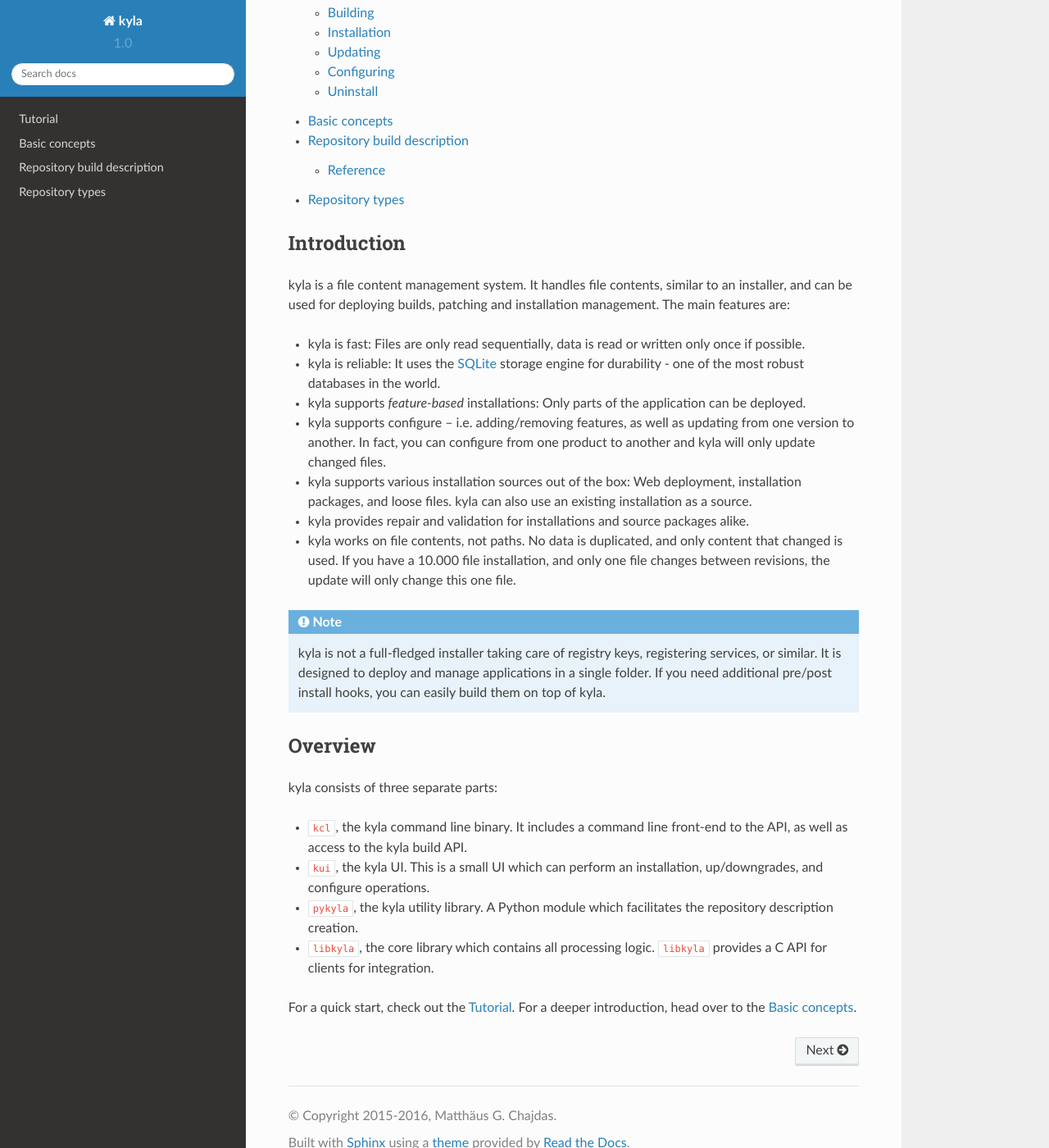
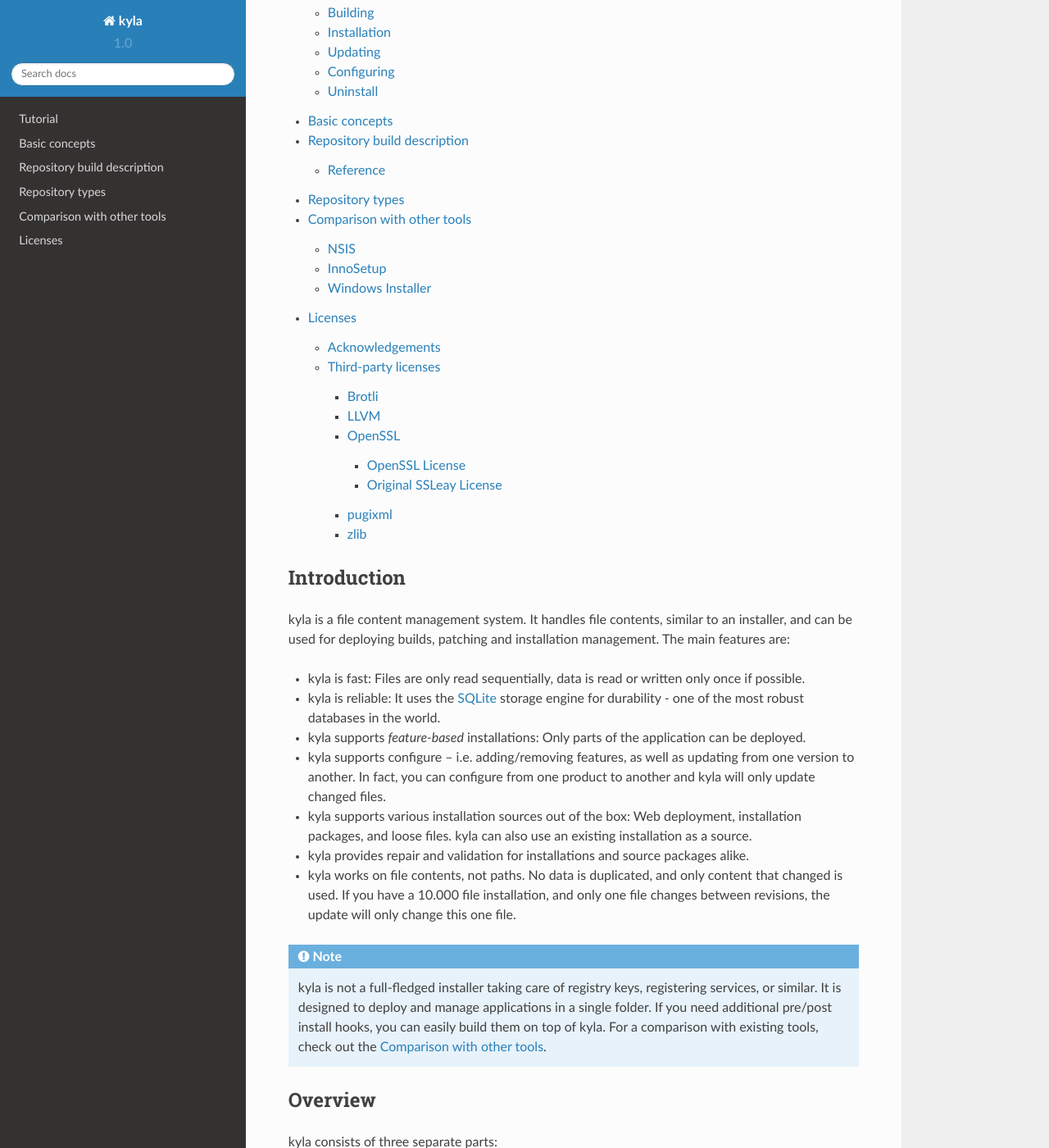
Before and after one commit to Anteru/kyla, a Sphinx documentation site: the page built from doc/source/index.rst, in a window 1280 px wide and 1400 px high, scrolled down 240 px. Shown: the whole window at 82% size. Built offline with Sphinx 7.4.7 and the Read the Docs theme 2.0.0, drawn with Linux system fonts in a browser that asks for light colours; some of the changed lines change nothing that is shown.

Commit message:
Move licenses into docs, add comparison with other tools.

```diff
--- /dev/null
+++ b/doc/source/comparison.rst
@@ -0,0 +1,42 @@
+Comparison with other tools
+===========================
+
+NSIS
+----
+
+The `Nullsoft Scriptable Install System <http://nsis.sourceforge.net/Main_Page>`_ is a popular and fully fledged installation system. It works at a much higher level than kyla and supports the creation of shortcuts, has a scripting language, and creates self-extracting installations.
+
+The main differences are:
+
+* kyla has native support for updating and updates only the required files - NSIS does not have built-in support for this.
+* NSIS is not designed for integration - it takes care of dialogs, for example - while kyla is
+* NSIS does not support repairing or changing installations
+* NSIS supports only Windows (the generated installers only support Windows) [#nsis_win]_
+
+InnoSetup
+---------
+
+`InnoSetup <http://www.jrsoftware.org/isinfo.php>`_ is another popular Windows installation system. Similar to NSIS, it provides a high-level installation framework, and comes with it's own scripting engine and even an IDE.
+
+The main differences are:
+
+* kyla has native support for updating and updates only the required files - InnoSetup can update, but it is not aware which files have changed and which haven't.
+* InnoSetup is not designed for integration - it takes care of dialogs, for example - while kyla is
+* InnoSetup does not support repairing or changing installations
+* InnoSetup supports only Windows
+
+Windows Installer
+-----------------
+
+`Windows Installer <msdn.microsoft.com/en-us/library/cc185688%28VS.85%29.aspx>`_ is also a fully fledged runtime for installations which is bundled with Windows. It is comparable with kyla as it also uses a database, but there are again many differences:
+
+* kyla can install directly from web, while the Windows Installer will download a package first before it starts installing [#wi_web]_
+* Windows Installer supports only Windows
+* Windows Installer does not support modern compression algorithms. Only cabinet files are supported.
+* Windows Installer cannot split a file when creating an installation media - very large files will result in very large packages. [#wix_media]_
+
+.. rubric:: Footnotes
+
+.. [#nsis_win] From `<http://nsis.sourceforge.net/Features>`_: Generated installer will still run on Windows only
+.. [#wi_web] From `<https://msdn.microsoft.com/en-us/library/windows/desktop/aa368328(v=vs.85).aspx>`_: If the installation database is at a URL, the installer downloads the database to a cache location before starting the installation.
+.. [#wix_media] From `<http://www.joyofsetup.com/2011/06/21/wix-and-cabinetry/>`_: On the flip side, any individual files that are larger than the maximum size go into a single-file cabinet, so it’s possible that such cabinets will be larger than the maximum size.
--- a/doc/source/index.rst
+++ b/doc/source/index.rst
@@ -9,6 +9,8 @@
     concepts
     repository-definition
     repository-types
+    comparison
+    licenses
 
 Introduction
 ------------
@@ -25,7 +27,7 @@
 
 .. note::
 
-    kyla is not a full-fledged installer taking care of registry keys, registering services, or similar. It is designed to deploy and manage applications in a single folder. If you need additional pre/post install hooks, you can easily build them on top of kyla.
+    kyla is not a full-fledged installer taking care of registry keys, registering services, or similar. It is designed to deploy and manage applications in a single folder. If you need additional pre/post install hooks, you can easily build them on top of kyla. For a comparison with existing tools, check out the :doc:`comparison`.
 
 Overview
 --------
--- /dev/null
+++ b/doc/source/licenses.rst
@@ -0,0 +1,148 @@
+Licenses
+========
+
+Copyright (c) 2015-2016, Matthäus G. Chajdas
+All rights reserved.
+
+Redistribution and use in source and binary forms, with or without modification, are permitted provided that the following conditions are met:
+
+1. Redistributions of source code must retain the above copyright notice, this list of conditions and the following disclaimer.
+
+2. Redistributions in binary form must reproduce the above copyright notice, this list of conditions and the following disclaimer in the documentation and/or other materials provided with the distribution.
+
+THIS SOFTWARE IS PROVIDED BY THE COPYRIGHT HOLDERS AND CONTRIBUTORS "AS IS" AND ANY EXPRESS OR IMPLIED WARRANTIES, INCLUDING, BUT NOT LIMITED TO, THE IMPLIED WARRANTIES OF MERCHANTABILITY AND FITNESS FOR A PARTICULAR PURPOSE ARE DISCLAIMED. IN NO EVENT SHALL THE COPYRIGHT HOLDER OR CONTRIBUTORS BE LIABLE FOR ANY DIRECT, INDIRECT, INCIDENTAL, SPECIAL, EXEMPLARY, OR CONSEQUENTIAL DAMAGES (INCLUDING, BUT NOT LIMITED TO, PROCUREMENT OF SUBSTITUTE GOODS OR SERVICES; LOSS OF USE, DATA, OR PROFITS; OR BUSINESS INTERRUPTION) HOWEVER CAUSED AND ON ANY THEORY OF LIABILITY, WHETHER IN CONTRACT, STRICT LIABILITY, OR TORT (INCLUDING NEGLIGENCE OR OTHERWISE) ARISING IN ANY WAY OUT OF THE USE OF THIS SOFTWARE, EVEN IF ADVISED OF THE POSSIBILITY OF SUCH DAMAGE.
+
+Acknowledgements
+^^^^^^^^^^^^^^^^
+
+* Andreas Weis (der_ghulbus@ghulbus-inc.de)
+* Raymund Fülöp (r@ymund.de)
+
+Third-party licenses
+^^^^^^^^^^^^^^^^^^^^
+
+kyla uses third-party code. The licenses for that code are as following:
+
+Brotli
+------
+
+Copyright (c) 2009, 2010, 2013-2016 by the Brotli Authors.
+
+Permission is hereby granted, free of charge, to any person obtaining a copy of this software and associated documentation files (the "Software"), to deal in the Software without restriction, including without limitation the rights to use, copy, modify, merge, publish, distribute, sublicense, and/or sell copies of the Software, and to permit persons to whom the Software is furnished to do so, subject to the following conditions:
+
+The above copyright notice and this permission notice shall be included in all copies or substantial portions of the Software.
+
+THE SOFTWARE IS PROVIDED "AS IS", WITHOUT WARRANTY OF ANY KIND, EXPRESS OR IMPLIED, INCLUDING BUT NOT LIMITED TO THE WARRANTIES OF MERCHANTABILITY, FITNESS FOR A PARTICULAR PURPOSE AND NONINFRINGEMENT.  IN NO EVENT SHALL THE AUTHORS OR COPYRIGHT HOLDERS BE LIABLE FOR ANY CLAIM, DAMAGES OR OTHER LIABILITY, WHETHER IN AN ACTION OF CONTRACT, TORT OR OTHERWISE, ARISING FROM, OUT OF OR IN CONNECTION WITH THE SOFTWARE OR THE USE OR OTHER DEALINGS IN THE SOFTWARE.
+
+LLVM
+----
+
+Parts of this software are based on LLVM.
+
+LLVM Release License
+
+University of Illinois/NCSA
+Open Source License
+
+Copyright (c) 2003-2010 University of Illinois at Urbana-Champaign.
+All rights reserved.
+
+Developed by:
+
+::
+
+    LLVM Team
+
+    University of Illinois at Urbana-Champaign
+
+    http://llvm.org
+
+Permission is hereby granted, free of charge, to any person obtaining a copy of this software and associated documentation files (the "Software"), to deal with the Software without restriction, including without limitation the rights to use, copy, modify, merge, publish, distribute, sublicense, and/or sell copies of the Software, and to permit persons to whom the Software is furnished to do so, subject to the following conditions:
+
+* Redistributions of source code must retain the above copyright notice, this list of conditions and the following disclaimers.
+
+* Redistributions in binary form must reproduce the above copyright notice, this list of conditions and the following disclaimers in the documentation and/or other materials provided with the distribution.
+
+* Neither the names of the LLVM Team, University of Illinois at Urbana-Champaign, nor the names of its contributors may be used to endorse or promote products derived from this Software without specific prior written permission.
+
+THE SOFTWARE IS PROVIDED "AS IS", WITHOUT WARRANTY OF ANY KIND, EXPRESS OR
+IMPLIED, INCLUDING BUT NOT LIMITED TO THE WARRANTIES OF MERCHANTABILITY, FITNESS
+FOR A PARTICULAR PURPOSE AND NONINFRINGEMENT.  IN NO EVENT SHALL THE
+CONTRIBUTORS OR COPYRIGHT HOLDERS BE LIABLE FOR ANY CLAIM, DAMAGES OR OTHER
+LIABILITY, WHETHER IN AN ACTION OF CONTRACT, TORT OR OTHERWISE, ARISING FROM,
+OUT OF OR IN CONNECTION WITH THE SOFTWARE OR THE USE OR OTHER DEALINGS WITH THE
+SOFTWARE.
+
+OpenSSL
+-------
+
+OpenSSL License
+~~~~~~~~~~~~~~~
+
+Copyright (c) 1998-2011 The OpenSSL Project.  All rights reserved. Redistribution and use in source and binary forms, with or without modification, are permitted provided that the following conditions are met:
+
+1. Redistributions of source code must retain the above copyright notice, this list of conditions and the following disclaimer.
+2. Redistributions in binary form must reproduce the above copyright notice, this list of conditions and the following disclaimer in the documentation and/or other materials provided with the distribution.
+3. All advertising materials mentioning features or use of this software must display the following acknowledgment: "This product includes software developed by the OpenSSL Project for use in the OpenSSL Toolkit. (http://www.openssl.org/)"
+4. The names "OpenSSL Toolkit" and "OpenSSL Project" must not be used to endorse or promote products derived from this software without prior written permission. For written permission, please contact openssl-core@openssl.org.
+5. Products derived from this software may not be called "OpenSSL" nor may "OpenSSL" appear in their names without prior written permission of the OpenSSL Project.
+6. Redistributions of any form whatsoever must retain the following acknowledgment: "This product includes software developed by the OpenSSL Project for use in the OpenSSL Toolkit (http://www.openssl.org/)"
+
+THIS SOFTWARE IS PROVIDED BY THE OpenSSL PROJECT "AS IS" AND ANY EXPRESSED OR IMPLIED WARRANTIES, INCLUDING, BUT NOT LIMITED TO, THE IMPLIED WARRANTIES OF MERCHANTABILITY AND FITNESS FOR A PARTICULAR PURPOSE ARE DISCLAIMED.  IN NO EVENT SHALL THE OpenSSL PROJECT OR ITS CONTRIBUTORS BE LIABLE FOR ANY DIRECT, INDIRECT, INCIDENTAL, SPECIAL, EXEMPLARY, OR CONSEQUENTIAL DAMAGES (INCLUDING, BUT NOT LIMITED TO, PROCUREMENT OF SUBSTITUTE GOODS OR SERVICES; LOSS OF USE, DATA, OR PROFITS; OR BUSINESS INTERRUPTION) HOWEVER CAUSED AND ON ANY THEORY OF LIABILITY, WHETHER IN CONTRACT, STRICT LIABILITY, OR TORT (INCLUDING NEGLIGENCE OR OTHERWISE) ARISING IN ANY WAY OUT OF THE USE OF THIS SOFTWARE, EVEN IF ADVISED OF THE POSSIBILITY OF SUCH DAMAGE.
+
+This product includes cryptographic software written by Eric Young (eay@cryptsoft.com).  This product includes software written by Tim Hudson (tjh@cryptsoft.com).
+
+Original SSLeay License
+~~~~~~~~~~~~~~~~~~~~~~~
+
+Copyright (C) 1995-1998 Eric Young (eay@cryptsoft.com)
+All rights reserved.
+
+This package is an SSL implementation written by Eric Young (eay@cryptsoft.com).
+The implementation was written so as to conform with Netscapes SSL.
+
+This library is free for commercial and non-commercial use as long as the following conditions are aheared to.  The following conditions apply to all code found in this distribution, be it the RC4, RSA, lhash, DES, etc., code; not just the SSL code.  The SSL documentation included with this distribution is covered by the same copyright terms except that the holder is Tim Hudson (tjh@cryptsoft.com).
+
+Copyright remains Eric Young's, and as such any Copyright notices in the code are not to be removed. If this package is used in a product, Eric Young should be given attribution as the author of the parts of the library used. This can be in the form of a textual message at program startup or in documentation (online or textual) provided with the package.
+
+Redistribution and use in source and binary forms, with or without modification, are permitted provided that the following conditions are met:
+
+1. Redistributions of source code must retain the copyright notice, this list of conditions and the following disclaimer.
+2. Redistributions in binary form must reproduce the above copyright notice, this list of conditions and the following disclaimer in the documentation and/or other materials provided with the distribution.
+3. All advertising materials mentioning features or use of this software must display the following acknowledgement: "This product includes cryptographic software written by Eric Young (eay@cryptsoft.com)" The word 'cryptographic' can be left out if the rouines from the library being used are not cryptographic related :-).
+4. If you include any Windows specific code (or a derivative thereof) from the apps directory (application code) you must include an acknowledgement: "This product includes software written by Tim Hudson (tjh@cryptsoft.com)"
+
+THIS SOFTWARE IS PROVIDED BY ERIC YOUNG "AS IS" AND ANY EXPRESS OR IMPLIED WARRANTIES, INCLUDING, BUT NOT LIMITED TO, THE IMPLIED WARRANTIES OF MERCHANTABILITY AND FITNESS FOR A PARTICULAR PURPOSE ARE DISCLAIMED.  IN NO EVENT SHALL THE AUTHOR OR CONTRIBUTORS BE LIABLE FOR ANY DIRECT, INDIRECT, INCIDENTAL, SPECIAL, EXEMPLARY, OR CONSEQUENTIAL DAMAGES (INCLUDING, BUT NOT LIMITED TO, PROCUREMENT OF SUBSTITUTE GOODS OR SERVICES; LOSS OF USE, DATA, OR PROFITS; OR BUSINESS INTERRUPTION) HOWEVER CAUSED AND ON ANY THEORY OF LIABILITY, WHETHER IN CONTRACT, STRICT LIABILITY, OR TORT (INCLUDING NEGLIGENCE OR OTHERWISE) ARISING IN ANY WAY OUT OF THE USE OF THIS SOFTWARE, EVEN IF ADVISED OF THE POSSIBILITY OF SUCH DAMAGE.
+
+The licence and distribution terms for any publically available version or derivative of this code cannot be changed.  i.e. this code cannot simply be copied and put under another distribution licence [including the GNU Public Licence.]
+
+pugixml
+-------
+
+Copyright (c) 2006-2015 Arseny Kapoulkine
+
+Permission is hereby granted, free of charge, to any person obtaining a copy of this software and associated documentation files (the “Software”), to deal in the Software without restriction, including without limitation the rights to use, copy, modify, merge, publish, distribute, sublicense, and/or sell copies of the Software, and to permit persons to whom the Software is furnished to do so, subject to the following conditions:
+
+The above copyright notice and this permission notice shall be included in all copies or substantial portions of the Software.
+
+THE SOFTWARE IS PROVIDED “AS IS”, WITHOUT WARRANTY OF ANY KIND, EXPRESS OR IMPLIED, INCLUDING BUT NOT LIMITED TO THE WARRANTIES OF MERCHANTABILITY, FITNESS FOR A PARTICULAR PURPOSE AND NONINFRINGEMENT. IN NO EVENT SHALL THE AUTHORS OR COPYRIGHT HOLDERS BE LIABLE FOR ANY CLAIM, DAMAGES OR OTHER LIABILITY, WHETHER IN AN ACTION OF CONTRACT, TORT OR OTHERWISE, ARISING FROM, OUT OF OR IN CONNECTION WITH THE SOFTWARE OR THE USE OR OTHER DEALINGS IN THE SOFTWARE.
+
+zlib
+----
+
+version 1.2.8, April 19th, 2010
+
+Copyright (C) 1995-2010 Jean-loup Gailly and Mark Adler
+
+This software is provided 'as-is', without any express or implied warranty.  In no event will the authors be held liable for any damages arising from the use of this software.
+
+Permission is granted to anyone to use this software for any purpose, including commercial applications, and to alter it and redistribute it freely, subject to the following restrictions:
+
+1. The origin of this software must not be misrepresented; you must not claim that you wrote the original software. If you use this software in a product, an acknowledgment in the product documentation would be appreciated but is not required.
+2. Altered source versions must be plainly marked as such, and must not be misrepresented as being the original software.
+3. This notice may not be removed or altered from any source distribution.
+
+Jean-loup Gailly        Mark Adler
+jloup@gzip.org          madler@alumni.caltech.edu
+
+The data format used by the zlib library is described by RFCs (Request for Comments) 1950 to 1952 in the files http://www.ietf.org/rfc/rfc1950.txt (zlib format), rfc1951.txt (deflate format) and rfc1952.txt (gzip format).
```
Also changed, not shown: 1 other file.
